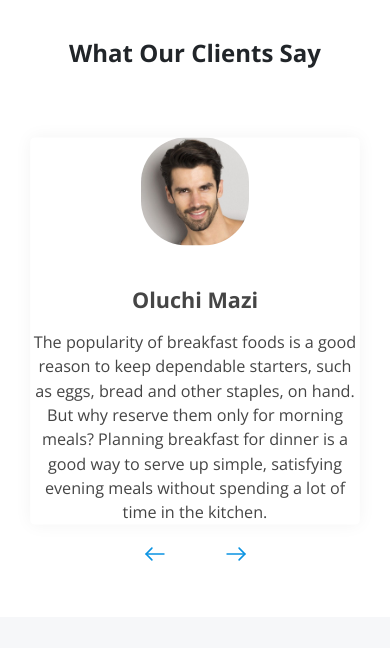
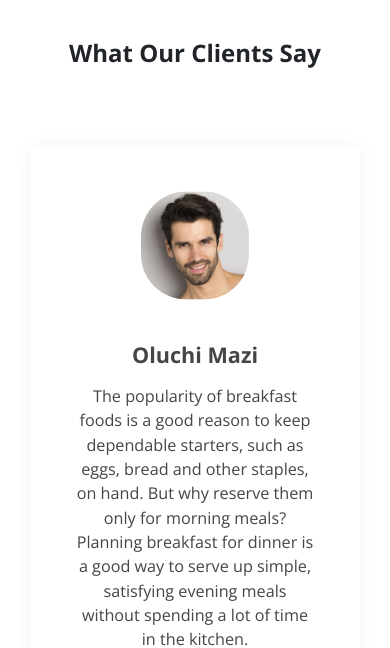
Before and after one commit to Robinnicholas/Reality_properties, a plain HTML site: page index.html in a window 390 px wide. Shown: the part 4740-5388 px from the top of the page. Drawn offline with nearby package versions, Linux system fonts and the light colour scheme.

Commit message:
costomized 3d carousel

```diff
--- a/css/carousel_style.css
+++ b/css/carousel_style.css
@@ -163,4 +163,7 @@ body {
   .rightalign{
     position:static;
   }
+  .client-slider .owl-item.active.center .slider-card {
+    padding: 50px;
+  }
 }
```
